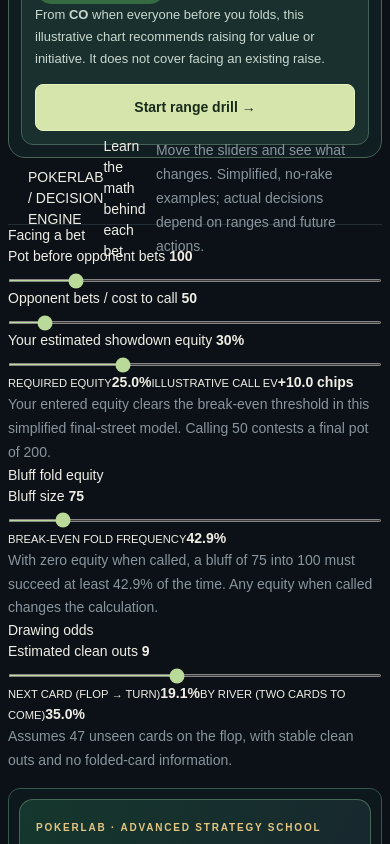
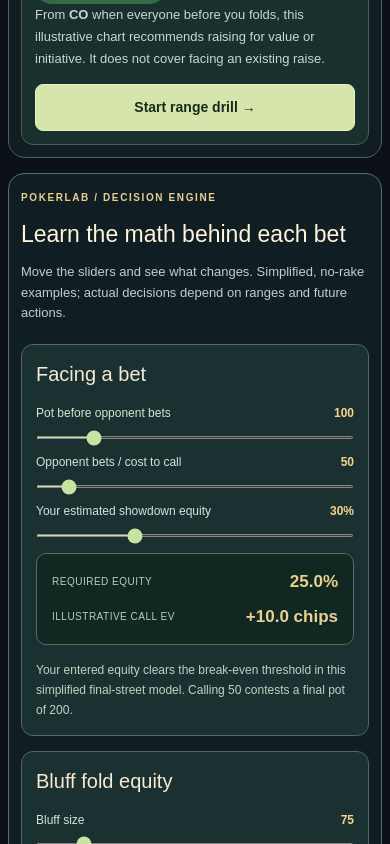
Before and after one commit to vendoraise-lang/Poker-software, a Next.js app: page /academy in a window 390 px wide. Shown: the part 1100-1944 px from the top of the page. Built offline with nearby package versions, Linux system fonts and the light colour scheme.

Commit message:
Style responsive poker decision mathematics lab

```diff
--- a/app/globals.css
+++ b/app/globals.css
@@ -4479,3 +4479,5 @@ main.academy-new-page{margin:0!important;width:100%!important;max-width:none;min
  .academy-new-page .rl-matrix{min-width:0;max-width:100%}
  .academy-new-page .rl-cell{overflow:hidden;line-height:1;white-space:nowrap}
 }
+
+.dm-lab{max-width:1160px;margin:18px auto;padding:20px;background:#101e24;border:1px solid #547166;border-radius:16px;color:#ecf2e6}.dm-heading{height:auto!important;display:block!important;border:0!important;padding:0!important}.dm-heading>span{color:#e8ce90;font-size:10px;letter-spacing:1.6px;font-weight:800}.dm-heading h2{font-size:clamp(23px,3vw,34px);margin:10px 0;color:#fff5dc}.dm-heading p{font-size:13px;color:#bdd2c8;line-height:1.6}.dm-cards{display:grid;grid-template-columns:1fr 1fr;gap:15px;margin-top:20px}.dm-card{padding:20px;background:#1b3031;border:1px solid #496b5e;border-radius:12px}.dm-card h3{font-size:20px;color:#f5ead3;margin:0 0 15px}.dm-card label{display:block;font-size:12px;color:#d6e4d7;margin:13px 0}.dm-card label strong{float:right;color:#f4d58b}.dm-card input{display:block;width:100%;margin:14px 0;accent-color:#c9e2a1}.dm-outcome{display:grid;grid-template-columns:1fr auto;align-items:center;gap:9px;background:#112822;border:1px solid #527261;border-radius:10px;padding:15px;margin:16px 0}.dm-outcome small{font-size:10px;letter-spacing:.5px;color:#b7ceb8}.dm-outcome strong{font-size:20px;color:#e9d18d;text-align:right;font-variant-numeric:tabular-nums}.dm-card p{font-size:12px;color:#bfd3c4;line-height:1.65}@media(max-width:760px){.dm-lab{padding:12px;margin:12px auto}.dm-cards{grid-template-columns:1fr}.dm-card{padding:14px}.dm-outcome strong{font-size:17px}}
```
